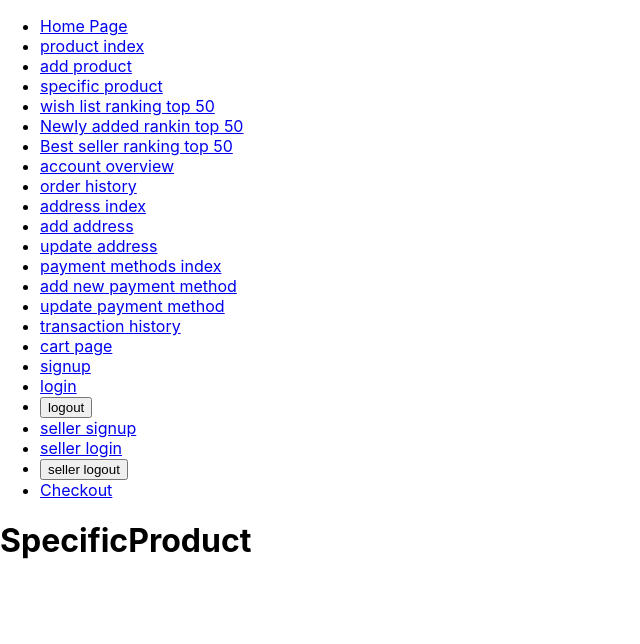
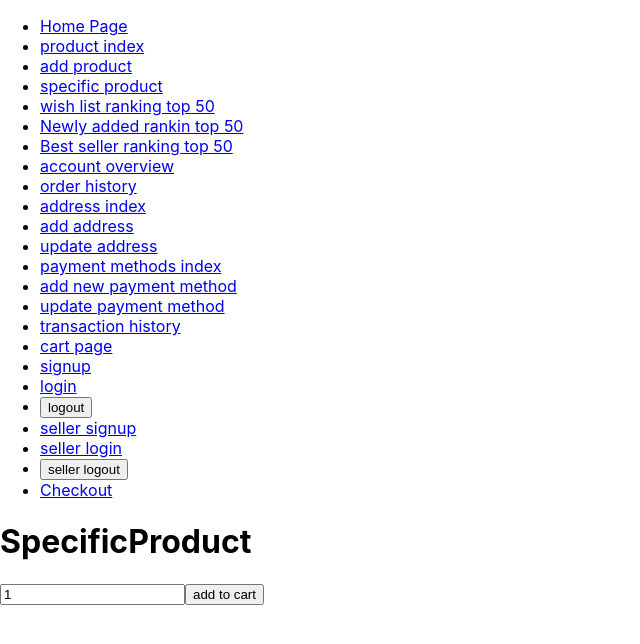
Before and after one commit to XX989tmx/amazon_clone_clientside, a React (Create React App) app: page /product/5fb001c11b95f410bad1805a in a window 1280 px wide. Shown: the top 644 px of the page, without its empty margins (0-640 px from the left). Built offline with nearby package versions, Linux system fonts and the light colour scheme; no server answers.

Commit message:
adds add to cart handler

```diff
--- a/src/products/pages/SpecificProduct.js
+++ b/src/products/pages/SpecificProduct.js
@@ -1,15 +1,21 @@
 import Axios from "axios";
-import React, { useEffect, useState } from "react";
+import React, { useContext, useEffect, useState } from "react";
 import { useHistory, useParams } from "react-router-dom";
+import { AuthContext } from "../../shared/context/auth-context";
 
 const SpecificProduct = () => {
   const productId = useParams().productId;
+  const [Message, setMessage] = useState();
+  const auth = useContext(AuthContext);
+  const [Quantity, setQuantity] = useState(1);
+  const [CartStatusMessage, setCartStatusMessage] = useState();
+
   useEffect(() => {
     async function fetch(params) {
       let response;
       try {
         response = await Axios.get(
-          `${process.env.REACT_APP_BACKEND_URL}/products/getSpecificProductById/${productId}`
+          `http://localhost:8080/api/products/getSpecificProductById/${productId}`
         );
       } catch (error) {
         console.log(error);
@@ -18,9 +24,54 @@ const SpecificProduct = () => {
     }
     fetch();
   }, []);
+
+  const addToCartHandler = async (event) => {
+    event.preventDefault();
+    let response;
+    let body = {
+      quantity: Quantity,
+    };
+    try {
+      response = await Axios.post(
+        `http://localhost:8080/api/users/addToCart/${auth.userId}/${productId}?token=${auth.token}`,
+        body
+      );
+      console.log(response);
+      const responseMessage = response.data.message;
+      const joinedMessage = Quantity + "点の" + responseMessage;
+      if (joinedMessage) {
+        setMessage(joinedMessage);
+      }
+      const countOfCart = response.data.cart.totalCount;
+      const joinedCartStatusString =
+        "現在" + countOfCart + "点の商品がカートに入っています。"
+      if (joinedCartStatusString) {
+        setCartStatusMessage(joinedCartStatusString);
+      }
+    } catch (error) {
+      console.log(error);
+      setMessage(error.message);
+    }
+  };
+
+  const quantityChangeHandler = (event) => {
+    setQuantity(event.target.value);
+  };
   return (
     <div>
+      <h3>{Message}</h3>
+      <h5>{CartStatusMessage}</h5>
       <h1>SpecificProduct</h1>
+      <form action="" onSubmit={addToCartHandler}>
+        <input
+          type="number"
+          name=""
+          id=""
+          value={Quantity}
+          onChange={quantityChangeHandler}
+        />
+        <button type="submit">add to cart</button>
+      </form>
     </div>
   );
 };
--- a/src/shared/components/navigation/HeaderNavigation.js
+++ b/src/shared/components/navigation/HeaderNavigation.js
@@ -18,7 +18,7 @@ const HeaderNavigation = () => {
             <Link to={"/product/new"}>add product</Link>
           </li>
           <li>
-            <Link to={"/product/:productId"}>specific product</Link>
+            <Link to={`/product/5fb001c11b95f410bad1805a`}>specific product</Link>
           </li>
           <li>
             <Link to={"/product/wishlistRanking/:category"}>
```
